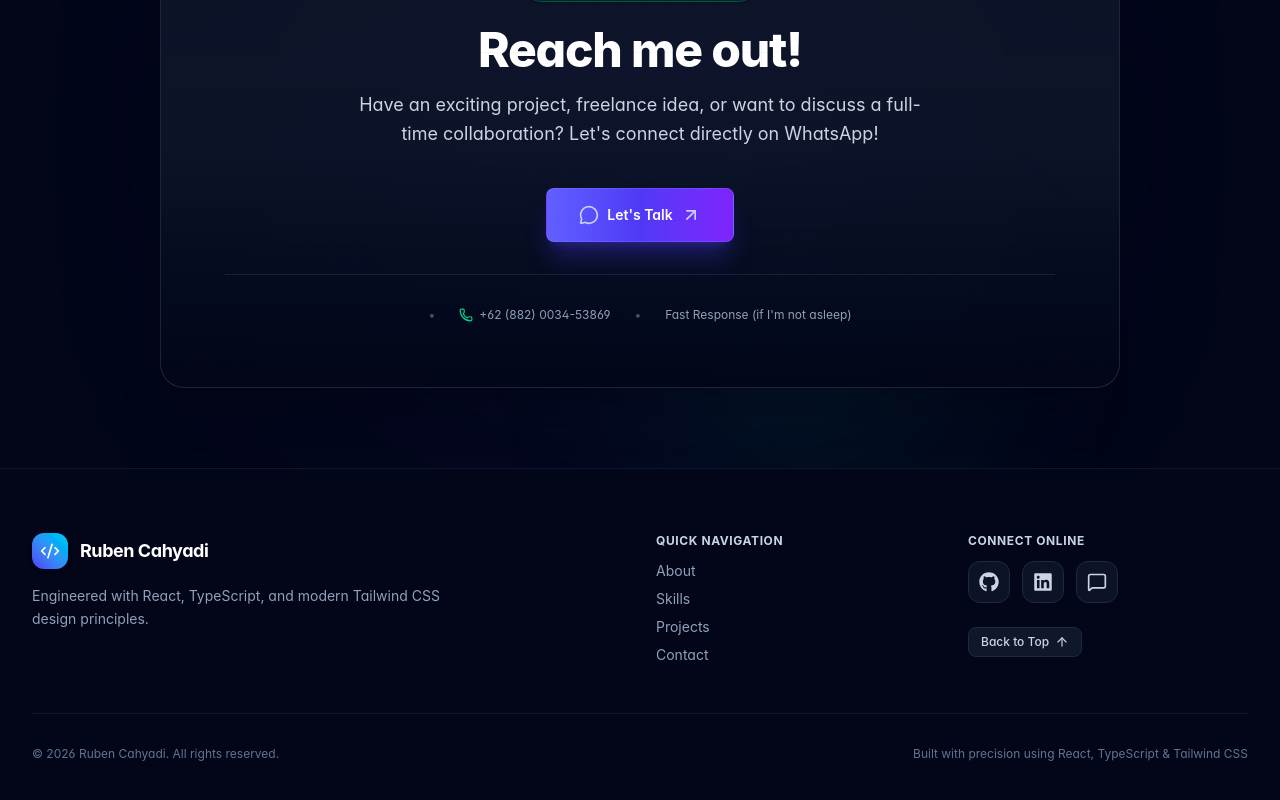
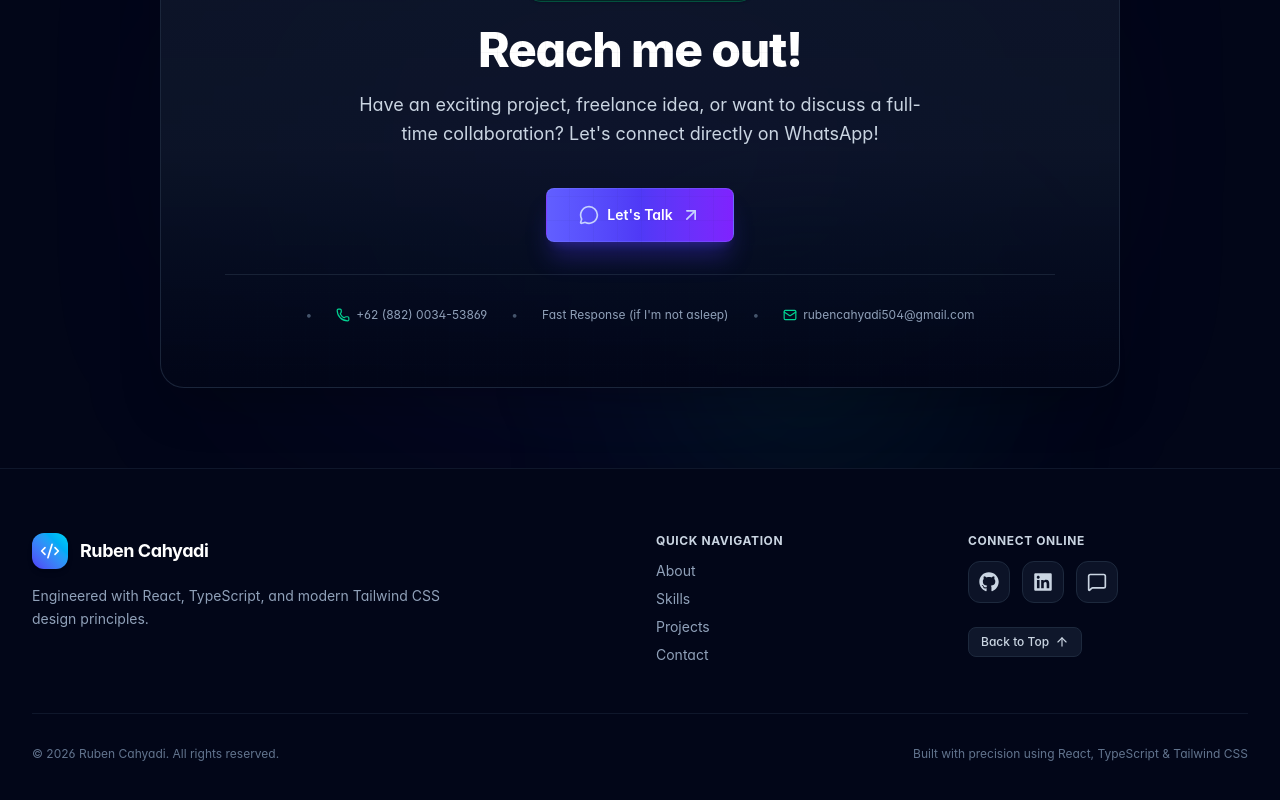
Before and after one commit to rubengitdev/my-portfolio, a React (Vite) app: page / in a window 1280 px wide. Shown: the part 2156-2956 px from the top of the page. Built offline with nearby package versions, Linux system fonts and the light colour scheme.

Commit message:
Refactor: Add email address in the contact section

```diff
--- a/src/components/Contact.tsx
+++ b/src/components/Contact.tsx
@@ -1,4 +1,4 @@
-import { MessageCircle, ArrowUpRight, Phone } from 'lucide-react';
+import { MessageCircle, ArrowUpRight, Phone, Mail } from 'lucide-react';
 import type { ProfileInfo } from '../types';
 import Button from './Button';
 
@@ -45,8 +45,9 @@ const Contact = ({ profile }: ContactProps) => {
 
                     {/* Subtitle */}
                     <p className="text-base sm:text-lg text-slate-300 max-w-xl mx-auto mb-8 sm:mb-10 leading-relaxed">
-                        Have an exciting project, freelance idea, or want to discuss a full-time
-                        collaboration? Let's connect directly on WhatsApp!
+                        Have an exciting project, freelance idea, or want to
+                        discuss a full-time collaboration? Let's connect
+                        directly on WhatsApp!
                     </p>
 
                     {/* CTA Action Button */}
@@ -67,15 +68,27 @@ const Contact = ({ profile }: ContactProps) => {
                     <div className="mt-8 pt-8 border-t border-slate-800/80 flex flex-wrap items-center justify-center gap-6 text-xs text-slate-400">
                         {displayNumber && (
                             <>
-                                <span className="hidden sm:inline text-slate-600">•</span>
+                                <span className="hidden sm:inline text-slate-600">
+                                    •
+                                </span>
                                 <span className="flex items-center gap-1.5">
                                     <Phone className="w-3.5 h-3.5 text-emerald-400" />
                                     {displayNumber}
                                 </span>
                             </>
                         )}
-                        <span className="hidden sm:inline text-slate-600">•</span>
+                        <span className="hidden sm:inline text-slate-600">
+                            •
+                        </span>
                         <span>Fast Response (if I'm not asleep)</span>
+
+                        <span className="hidden sm:inline text-slate-600">
+                            •
+                        </span>
+                        <span className="flex items-center gap-1.5">
+                            <Mail className="w-3.5 h-3.5 text-emerald-400" />{' '}
+                            rubencahyadi504@gmail.com
+                        </span>
                     </div>
                 </div>
             </div>
```
